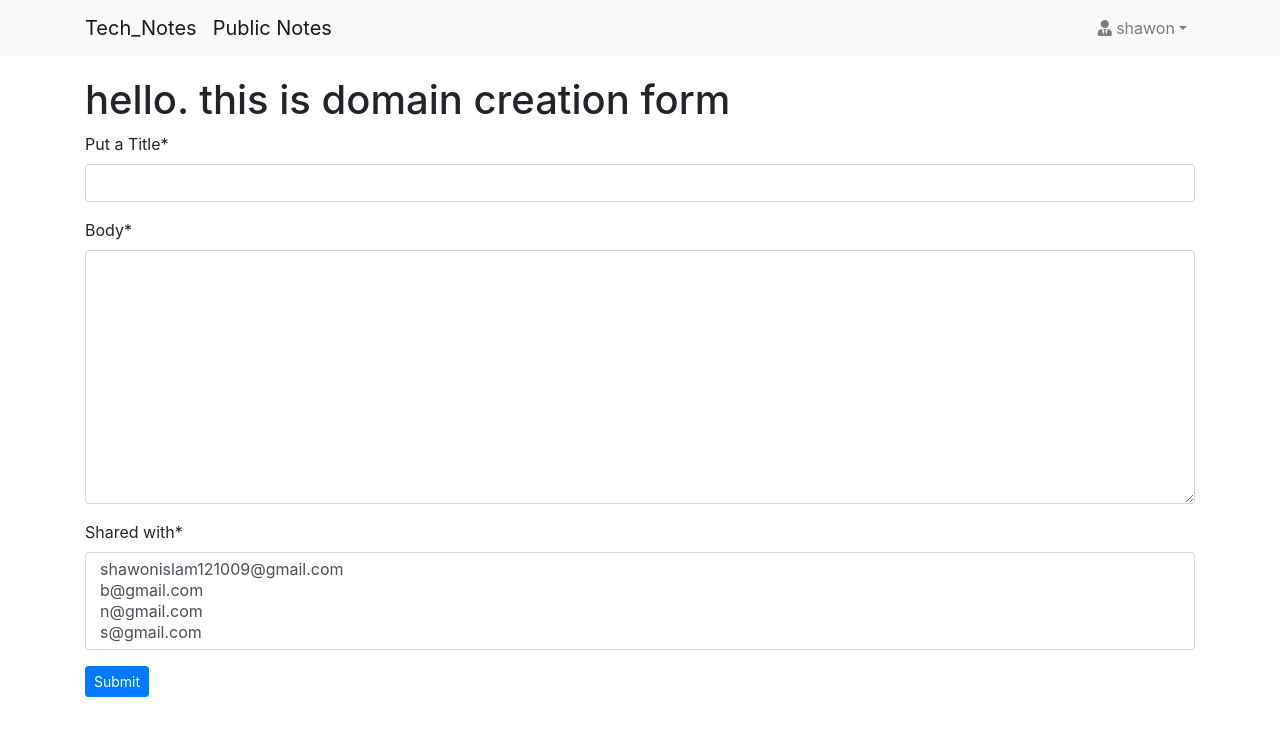
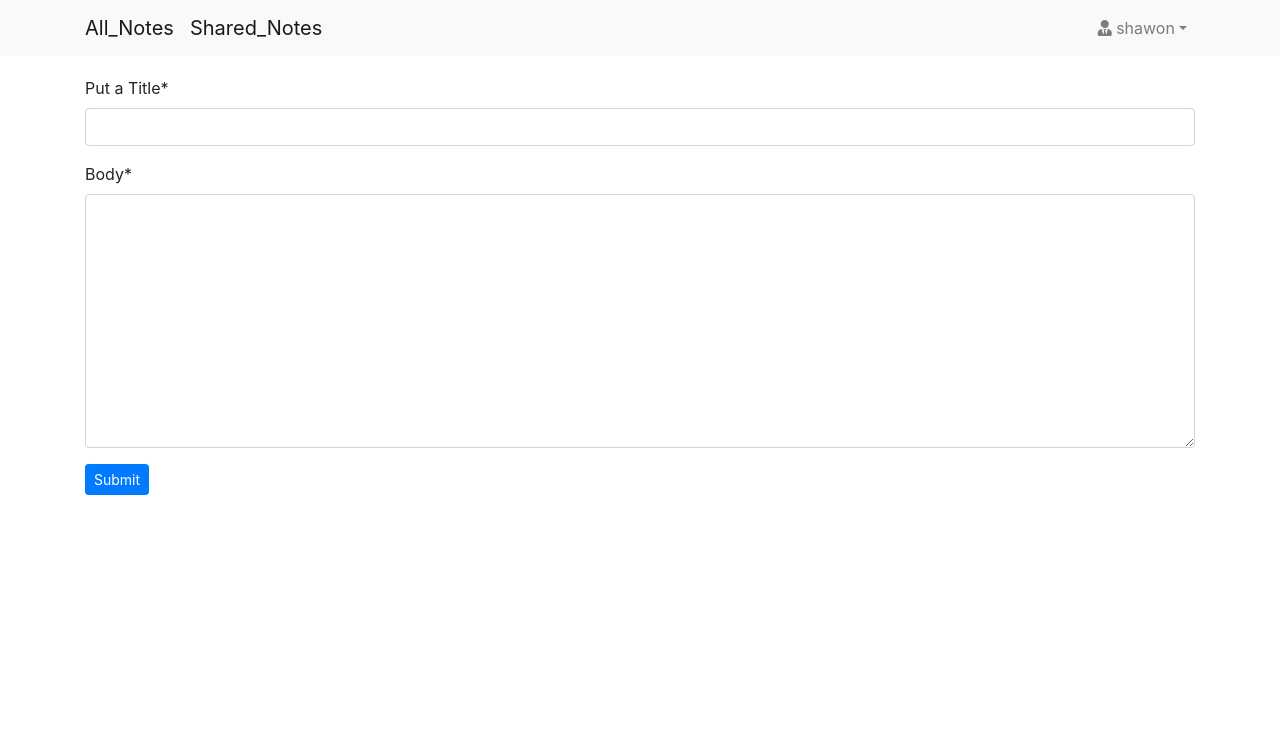
Before and after one commit to shawongithub/technotes, a Django app: page /notes/create/ in a window 1280 px wide. Shown: the top 736 px of the page. Run offline with Django 3.2, Linux system fonts and the light colour scheme; a user stored in the database is signed in; data comes from the database, SQL or seed files in the repository; both versions use the stored data as it was after the commit; some libraries are stand-ins or nearby versions.

Commit message:
final submission

```diff
--- a/App_Notes/forms.py
+++ b/App_Notes/forms.py
@@ -5,4 +5,4 @@ from App_Notes.models import Notes
 class NoteForm(forms.ModelForm):
     class Meta:
         model = Notes
-        fields = ('title', 'body', 'shared_with')
+        fields = ('title', 'body')
--- a/Tech_Notes/urls.py
+++ b/Tech_Notes/urls.py
@@ -6,7 +6,7 @@ from . import views
 
 urlpatterns = [
     path('admin/', admin.site.urls),
-    path('', views.MyPost, name='homepage'),
+    path('', views.NoteList.as_view(), name='homepage'),
     path('account/', include('App_Login.urls')),
     path('notes/', include('App_Notes.urls')),
 ]
--- /dev/null
+++ b/requiremnents.txt
@@ -0,0 +1,5 @@
+asgiref==3.3.1
+Django==3.1.5
+django-crispy-forms==1.10.0
+pytz==2020.5
+sqlparse==0.4.1
--- a/templates/App_Notes/notecreation.html
+++ b/templates/App_Notes/notecreation.html
@@ -1,6 +1,6 @@
 {% extends 'base.html' %} {% load crispy_forms_tags %} {% block title_block %}
 NoteCreation {% endblock %} {% block body_block %}
-<h1>hello. this is domain creation form</h1>
+
 <form method="POST">
   {% csrf_token %} {{form|crispy}}
   <button class="btn btn-primary btn-sm">Submit</button>
--- a/templates/App_Notes/notelist.html
+++ b/templates/App_Notes/notelist.html
@@ -15,6 +15,7 @@
 <div class="row">
     <div class="col-sm-6">
      <p><h4>{{note.title}}</h4></p>
+
     </div>
     <div class="col-sm-6">
       <p>Notes: {{note.body}}</p>
--- a/templates/navbar.html
+++ b/templates/navbar.html
@@ -1,7 +1,7 @@
 <nav class="navbar navbar-expand-lg navbar-light bg-light">
   <div class="container">
-    <a class="navbar-brand" href="{% url 'homepage' %}">Tech_Notes </a>
-    <a class="navbar-brand" href="{% url 'App_Notes:public' %}">Public Notes </a>
+    <a class="navbar-brand" href="{% url 'homepage' %}">All_Notes </a>
+    <a class="navbar-brand" href="{% url 'App_Notes:public' %}">Shared_Notes </a>
     <button
       type="button"
       class="navbar-toggler"
```
Also changed, not shown: Tech_Notes/views.py (+10 -10 lines), README.md, db.sqlite3.
